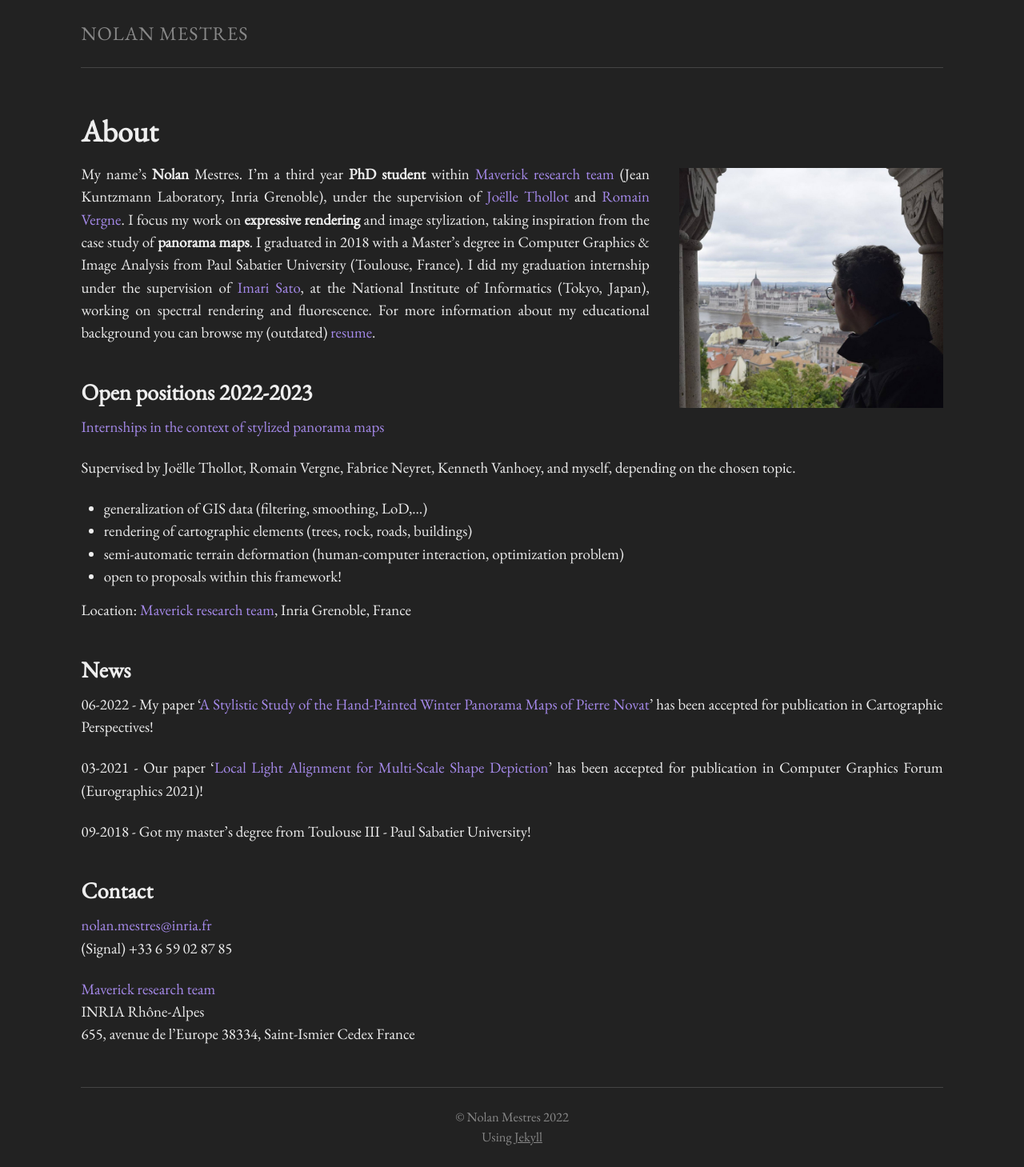
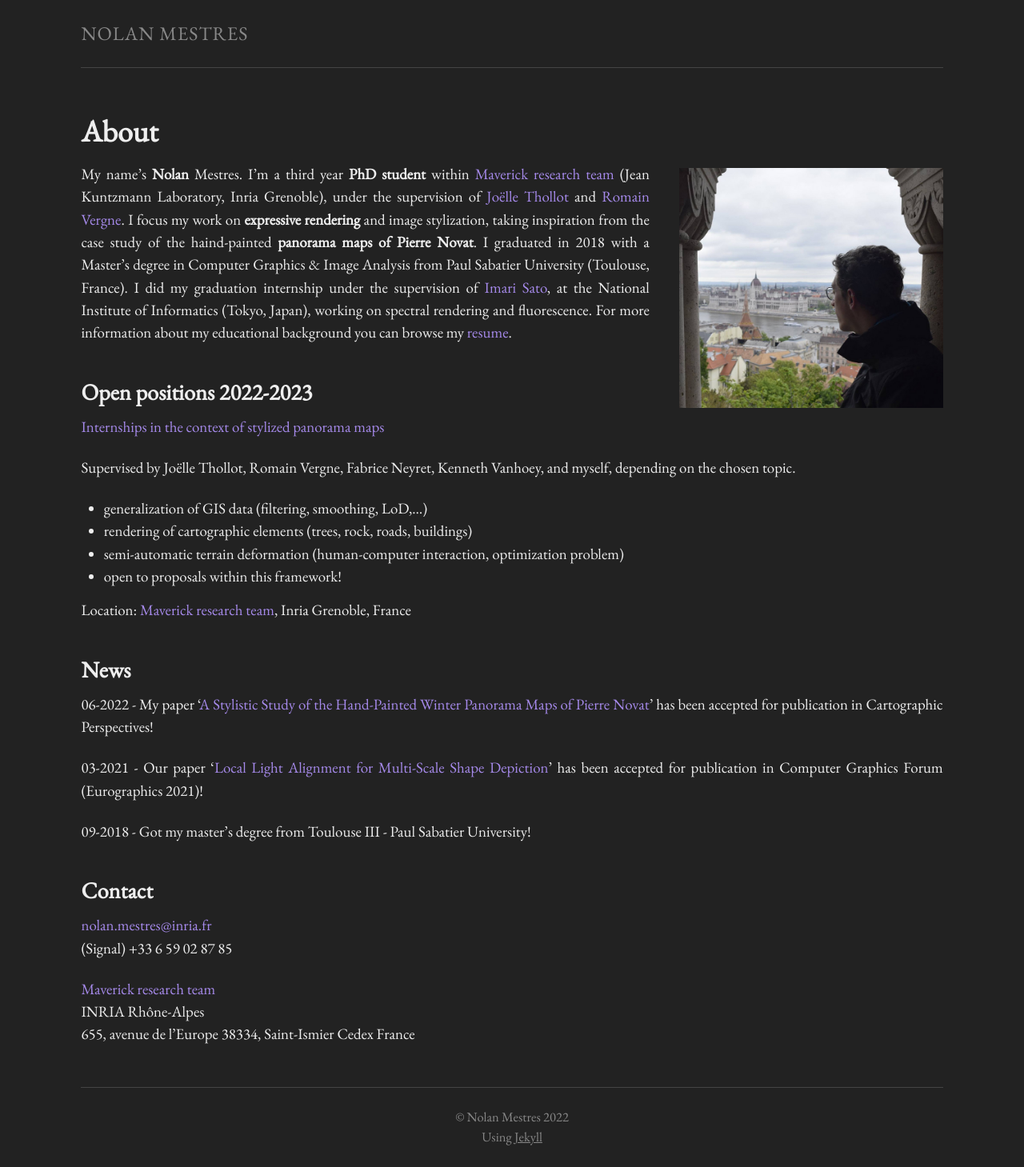
Before and after one commit to Nalonoid/nalonoid.github.io, a Jekyll site: the page built from index.md, in a window 1280 px wide. Shown: the whole page at 80% size. Built offline with Jekyll 4.4.1, drawn with Linux system fonts in a browser that asks for light colours.

Commit message:
update resume

```diff
--- a/index.md
+++ b/index.md
@@ -6,8 +6,8 @@ permalink: /
 
 {% include image.html me="1" height="300px" align="right" caption="" %}
 
-My name’s **Nolan** Mestres. I’m a third year **PhD student** within [Maverick research team] (Jean Kuntzmann Laboratory, Inria Grenoble), under the supervision of [Joëlle Thollot] and [Romain Vergne]. I focus my work on **expressive rendering** and image stylization, taking inspiration from the case study of **panorama maps**.
-I graduated in 2018 with a Master's degree in Computer Graphics & Image Analysis from Paul Sabatier University (Toulouse, France). I did my graduation internship under the supervision of [Imari Sato], at the National Institute of Informatics (Tokyo, Japan), working on spectral rendering and fluorescence. For more information about my educational background you can browse my (outdated) [resume].
+My name’s **Nolan** Mestres. I’m a third year **PhD student** within [Maverick research team] (Jean Kuntzmann Laboratory, Inria Grenoble), under the supervision of [Joëlle Thollot] and [Romain Vergne]. I focus my work on **expressive rendering** and image stylization, taking inspiration from the case study of the haind-painted **panorama maps of Pierre Novat**.
+I graduated in 2018 with a Master's degree in Computer Graphics & Image Analysis from Paul Sabatier University (Toulouse, France). I did my graduation internship under the supervision of [Imari Sato], at the National Institute of Informatics (Tokyo, Japan), working on spectral rendering and fluorescence. For more information about my educational background you can browse my [resume].
 
 ## Open positions 2022-2023
 
```
Also changed, not shown: 1 other file.
